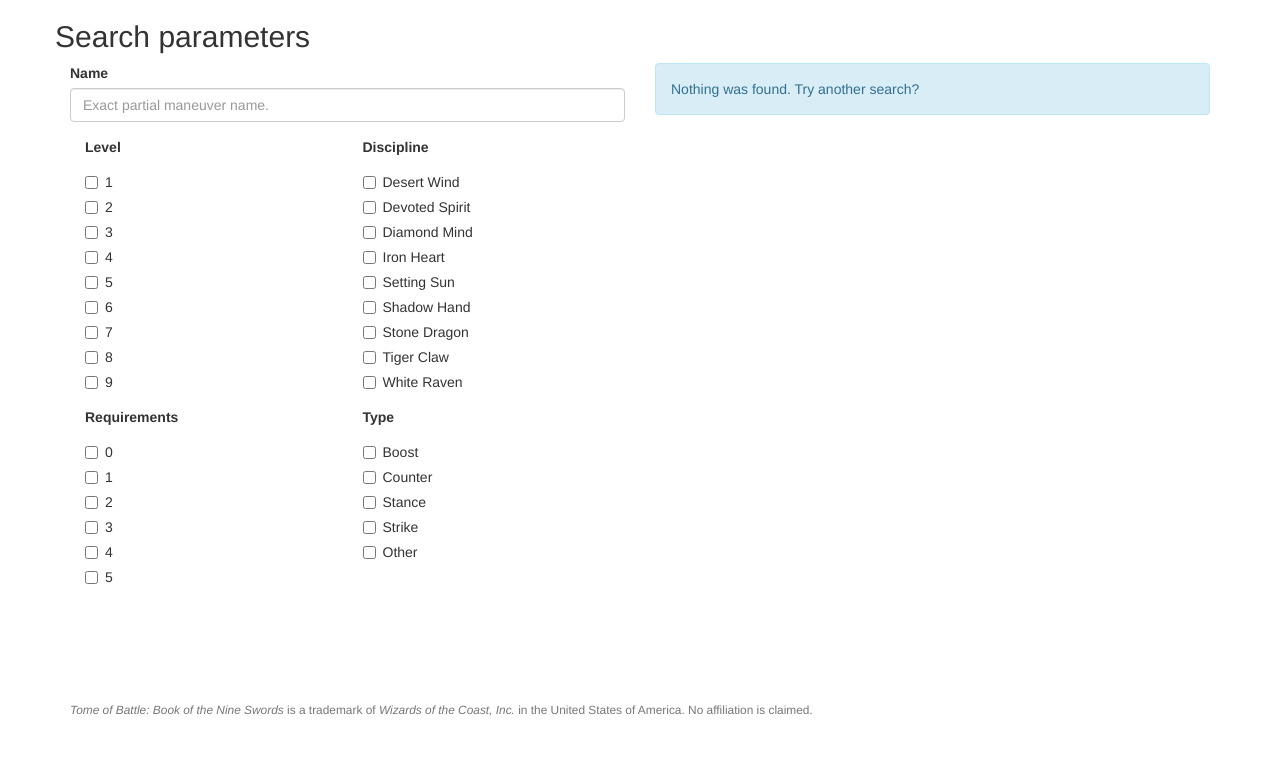
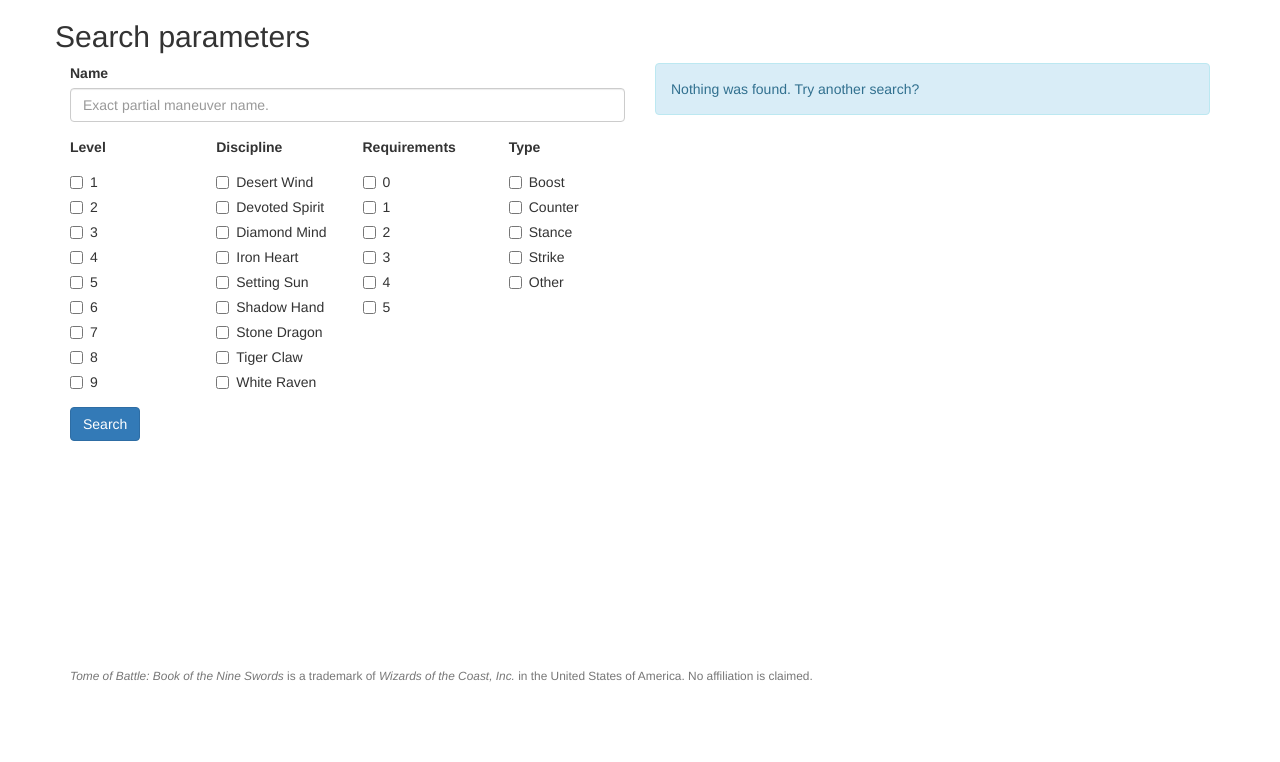
Before and after one commit to Ernir/tome-of-battle-tools, a Django app: page /search/ in a window 1280 px wide. Shown: the part 72-834 px from the top of the page. After the commit the page ends 754 px from the top, so only its background shows below. Run offline with Django 3.2, Linux system fonts and the light colour scheme; data that the repository does not hold is empty; some libraries are stand-ins or nearby versions; some web fonts are replaced.

Commit message:
Make a "simple" version of the search form that doesn't require JS

```diff
--- a/search_engine/forms.py
+++ b/search_engine/forms.py
@@ -1,7 +1,6 @@
 from django import forms
 from crispy_forms.helper import FormHelper
-from crispy_forms.layout import Layout, Submit, Field, Div
-from crispy_forms.bootstrap import FormActions
+from crispy_forms.layout import Layout, Field, Div, Submit
 
 
 class SearchForm(forms.Form):
@@ -72,23 +71,22 @@
             Div(
                 Div(
                     Field("level"),
-                    css_class="col-md-6"
+                    css_class="col-md-3"
                 ),
                 Div(
                     Field("discipline"),
-                    css_class="col-md-6"
-                )
-            ),
-            Div(
+                    css_class="col-md-3"
+                ),
                 Div(
                     Field("requirements"),
-                    css_class="col-md-6"
+                    css_class="col-md-3"
                 ),
                 Div(
                     Field("type"),
-                    css_class="col-md-6"
-                )
+                    css_class="col-md-3"
+                ),
+                css_class="row"
             )
         )
     )
-    helper.form_action = "/search/"
+    helper.add_input(Submit("submit", "Search"))
--- a/search_engine/static/style.css
+++ b/search_engine/static/style.css
@@ -28,10 +28,7 @@
     height: 60px;
 }
 
-/* Search page has multiple alert boxes in HTML, hidden on page initialization. */
-.alert {
-    display: none;
-}
+/* Separators for the statistics page */
 
 .top30 {
     margin-top: 30px;
--- a/search_engine/templates/base.html
+++ b/search_engine/templates/base.html
@@ -9,11 +9,9 @@
     <meta name="viewport" content="width=device-width, initial-scale=1">
 
     <!-- minified bootstrap -->
-    <link rel="stylesheet"
-          href="https://maxcdn.bootstrapcdn.com/bootstrap/3.3.2/css/bootstrap.min.css"/>
+    <link rel="stylesheet" href="https://maxcdn.bootstrapcdn.com/bootstrap/3.3.2/css/bootstrap.min.css"/>
     <!-- theme -->
-    <link rel="stylesheet"
-            href="//maxcdn.bootstrapcdn.com/bootswatch/3.3.2/yeti/bootstrap.min.css"/>
+    <link rel="stylesheet" href="//maxcdn.bootstrapcdn.com/bootswatch/3.3.2/yeti/bootstrap.min.css"/>
 
     <link rel="stylesheet" href="{% static "style.css" %}"/>
 
--- a/search_engine/urls.py
+++ b/search_engine/urls.py
@@ -10,6 +10,7 @@
     url(r"^maneuvers-by-discipline/", views.maneuvers_by_discipline, name="maneuvers_by_discipline"),
     url(r"^maneuvers-by-level/", views.maneuvers_by_level, name="maneuvers_by_level"),
     url(r"^statistics/", views.statistics, name="statistics"),
+    url(r"^simple-search/", views.simple_search, name="simple_search"),
 
     url(r"^api/search/$", views.perform_search, name="perform_search"),
     url(r"^api/statistics/errata/$", views.errata_numbers, name="errata_numbers"),
--- a/search_engine/views.py
+++ b/search_engine/views.py
@@ -15,6 +15,38 @@
     Displays the main search page, to be later filled with data via AJAX.
     """
     return render(request, "search.html", {"form": SearchForm()})
+
+
+def simple_search(request):
+    """
+    Displays a search page that works without JS.
+    """
+
+    # Maneuver list that will be displayed
+    ml = Maneuver.objects
+    # Maneuvers that have been errata'd should not be displayed.
+    ml = ml.filter(has_errata_elsewhere=False)
+
+    if request.method == "POST":
+        form = SearchForm(request.POST)
+        if form.is_valid():
+            if form.cleaned_data["maneuver_name"]:
+                name = form.cleaned_data["maneuver_name"].strip()
+                ml = ml.filter(name__icontains=name)
+            if form.cleaned_data["level"]:
+                ml = ml.filter(level__in=form.cleaned_data["level"])
+            if form.cleaned_data["discipline"]:
+                ml.select_related("discipline")
+                ml = ml.filter(discipline__name__in=form.cleaned_data["discipline"])
+            if form.cleaned_data["requirements"]:
+                ml = ml.filter(requirements__in=form.cleaned_data["requirements"])
+            if form.cleaned_data["type"]:
+                ml.select_related("type")
+                ml = ml.filter(type__name__in=form.cleaned_data["type"])
+    else:
+        form = SearchForm()
+
+    return render(request, "simple_search.html", {"form": form, "results": ml})
 
 
 def perform_search(request):
@@ -51,8 +83,7 @@
 
         return_list = []
         for mans in ml.values("name", "slug"):
-            return_list.append(
-                {"name": mans["name"], "slug": mans["slug"]})
+            return_list.append({"name": mans["name"], "slug": mans["slug"]})
 
         return JsonResponse(return_list, safe=False)
 
```
Also changed, not shown: search_engine/templates/simple_search.html (added, +44 -0 lines).
